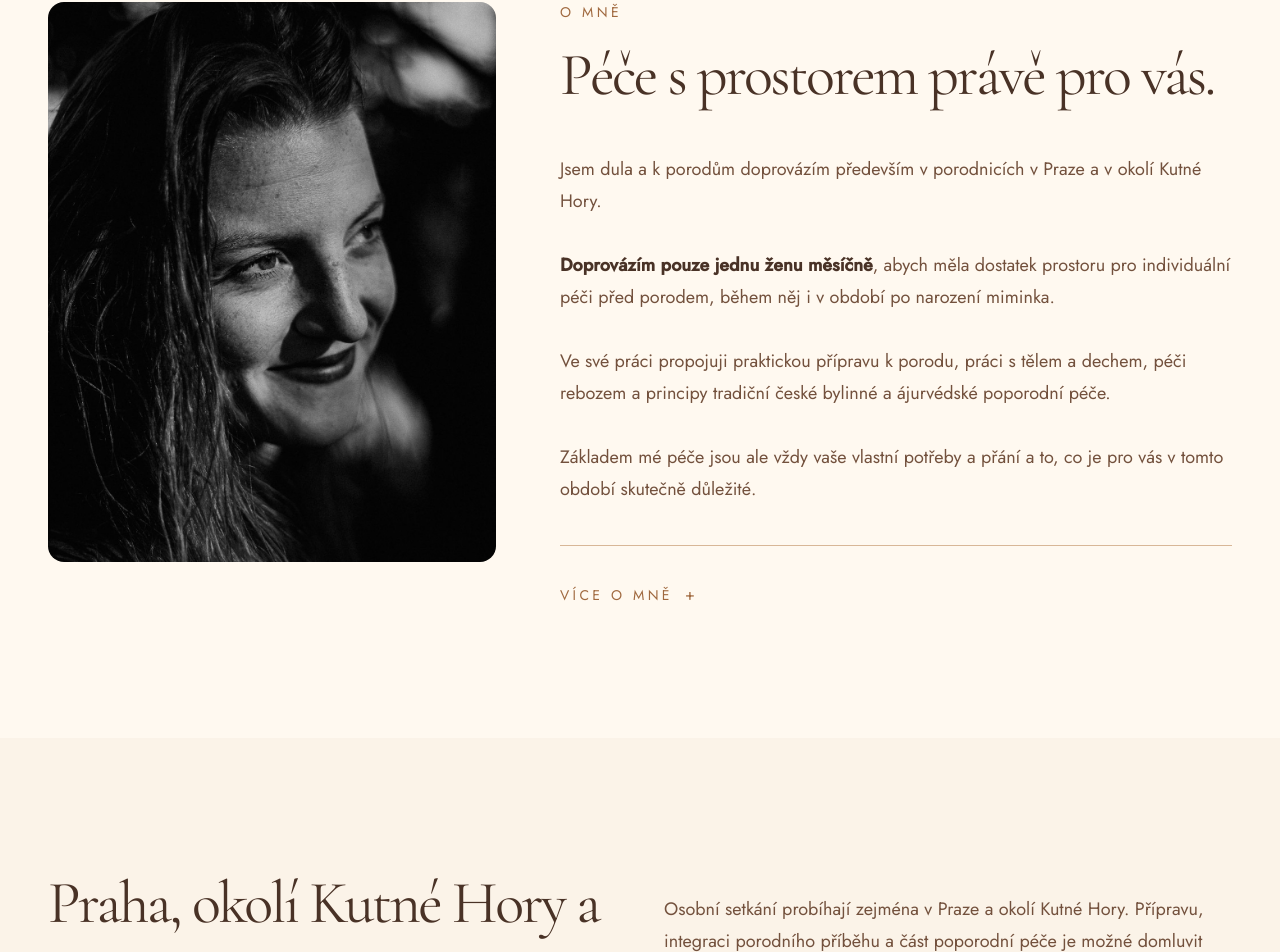
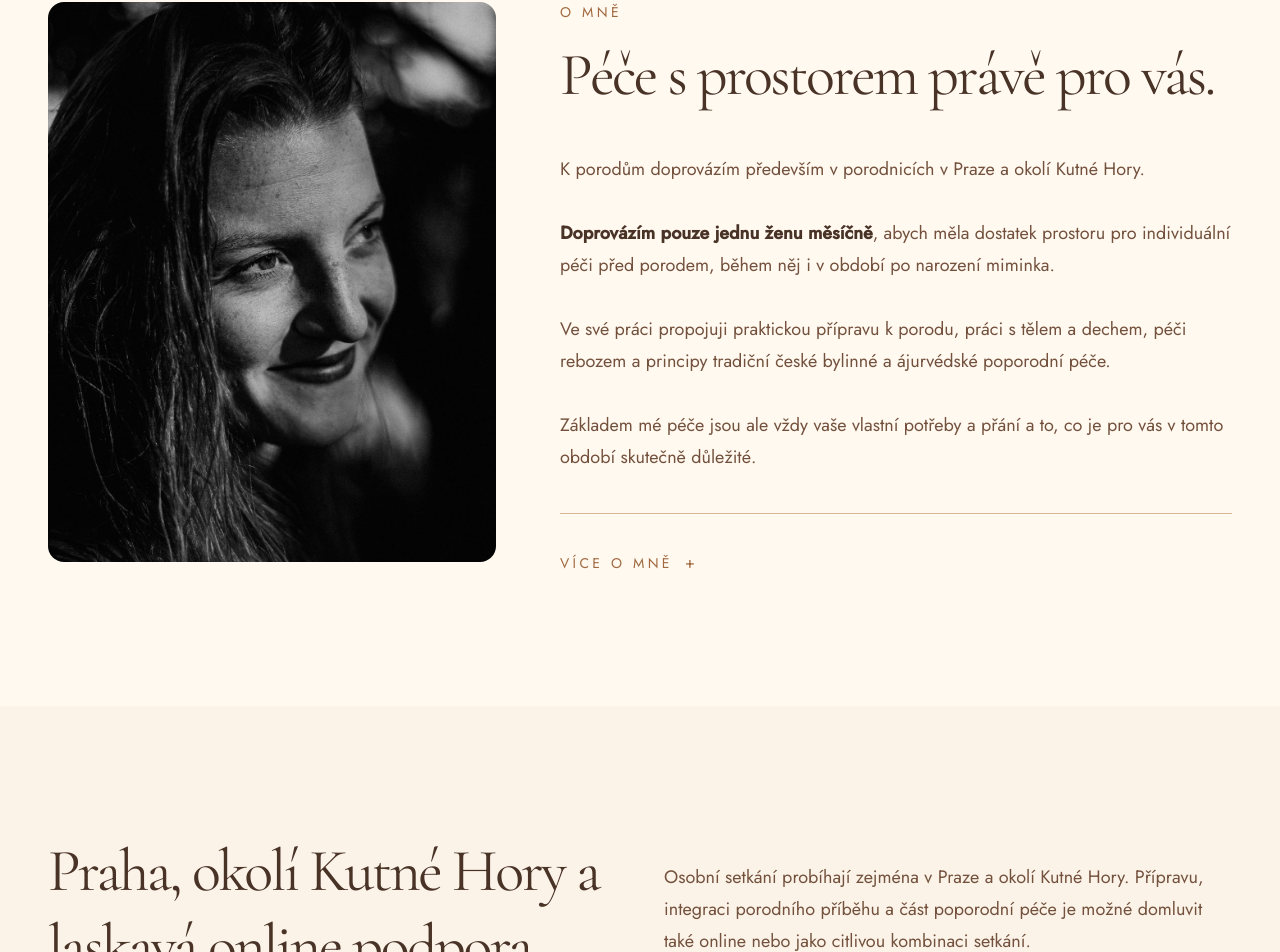
Before and after one commit to eeislerova/Light-of-Birth, a React (Vite) app: page / in a window 1280 px wide. Shown: the part 4254-5206 px from the top of the page. Built offline with nearby package versions, Linux system fonts and the light colour scheme.

Commit message:
Refine opening About text

```diff
--- a/src/locales.ts
+++ b/src/locales.ts
@@ -49,7 +49,7 @@ export const t = {
       more: "Více o mně",
     },
     about: {
-      p1: "Jsem dula a k porodům doprovázím především v porodnicích v Praze a v okolí Kutné Hory.",
+      p1: "K porodům doprovázím především v porodnicích v Praze a okolí Kutné Hory.",
       p2Lead: "Doprovázím pouze jednu ženu měsíčně",
       p2: ", abych měla dostatek prostoru pro individuální péči před porodem, během něj i v období po narození miminka.",
       p3: "Ve své práci propojuji praktickou přípravu k porodu, práci s tělem a dechem, péči rebozem a principy tradiční české bylinné a ájurvédské poporodní péče.",
@@ -148,7 +148,7 @@ export const t = {
       more: "More about me",
     },
     about: {
-      p1: "I am a doula and primarily attend births at maternity hospitals in Prague and the Kutná Hora area.",
+      p1: "I primarily attend births at maternity hospitals in Prague and the Kutná Hora area.",
       p2Lead: "I support only one woman each month",
       p2: ", so that I have enough space to provide individual care before and during birth, as well as after the baby is born.",
       p3: "In my work, I combine practical birth preparation, body and breath work, rebozo care, and the principles of traditional Czech herbal and Ayurvedic postpartum care.",
```
